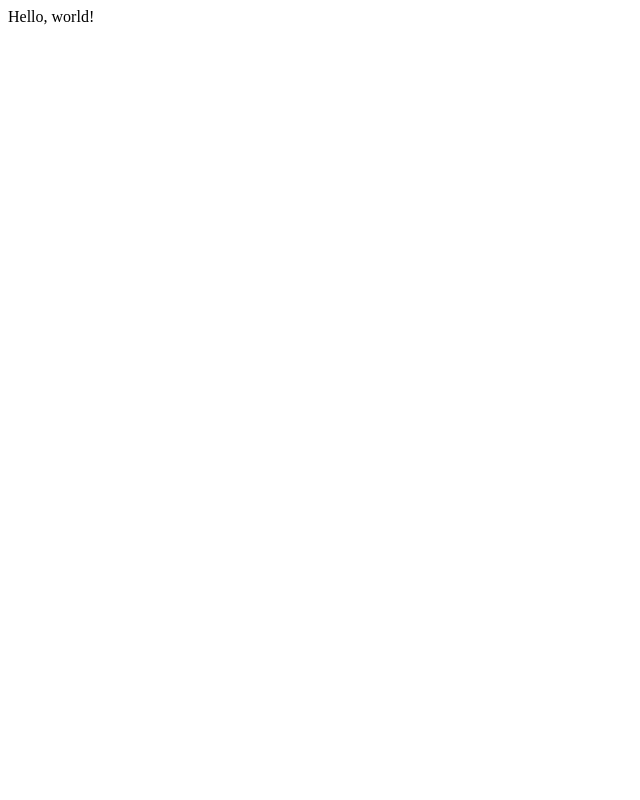
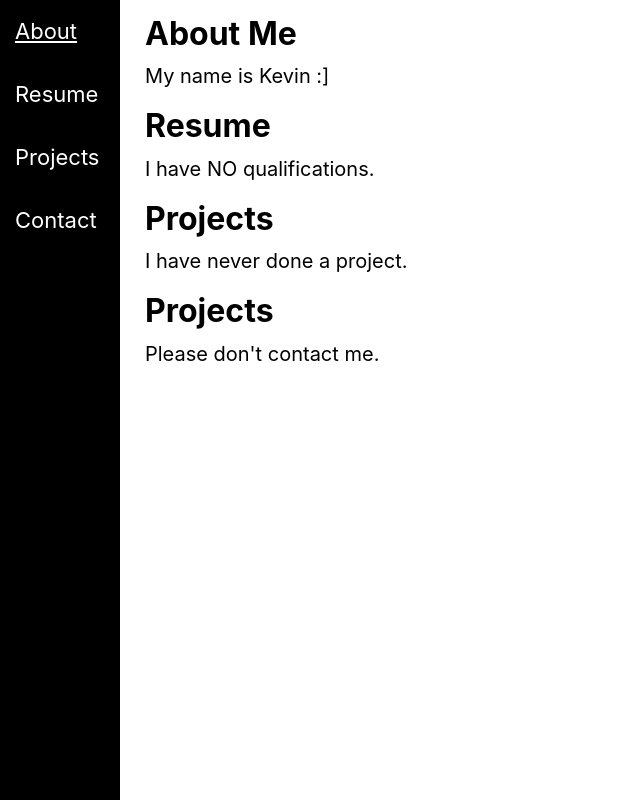
Before and after one commit to keviny1031/project0, a plain HTML site: page index.html in a window 1280 px wide. Shown: the whole page, without its empty margins (0-640 px from the left). Drawn offline with nearby package versions, Linux system fonts and the light colour scheme.

Commit message:
Basic main page with sidebar

```diff
--- a/index.html
+++ b/index.html
@@ -1,9 +1,31 @@
 <!DOCTYPE html>
 <html>
-    <head>
-        <title>My Webpage</title>
-    </head>
-    <body>
-        Hello, world!
-    </body>
+  <head>
+    <link rel="stylesheet" href="style.css">
+    <link rel="stylesheet" href="https://stackpath.bootstrapcdn.com/bootstrap/4.1.1/css/bootstrap.min.css" integrity="sha384-WskhaSGFgHYWDcbwN70/dfYBj47jz9qbsMId/iRN3ewGhXQFZCSftd1LZCfmhktB" crossorigin="anonymous">
+  </head>
+  <body>
+    <div class="sidenav">
+      <a href="#about">About</a>
+      <a href="#resume">Resume</a>
+      <a href="#projects">Projects</a>
+      <a href="#contact">Contact</a>
+    </div>
+
+    <div class="main">
+
+      <h2 id="about">About Me</h2>
+      <p>My name is Kevin :]</p>
+
+      <h2 id="resume">Resume</h2>
+      <p>I have NO qualifications.</p>
+
+      <h2 id="projects">Projects</h2>
+      <p>I have never done a project.</p>
+
+      <h2 id="contact">Projects</h2>
+      <p>Please don't contact me.</p>
+
+    </div>
+  </body>
 </html>
--- /dev/null
+++ b/style.css
@@ -0,0 +1,49 @@
+.sidenav {
+  height: 100%;
+  width: 120px;
+  position: fixed;
+  z-index: 1;
+  top: 0;
+  left: 0;
+  background-color: black;
+  overflow-x: hidden;
+}
+.sidenav a {
+  padding: 15px;
+  text-decoration: none;
+  font-size: 22px;
+  color: white;
+  display: block;
+}
+.sidenav a:hover {
+  color: white;
+}
+
+.main {
+  color: black;
+  margin-left: 120px;
+  /* Same as the width of the sidenav */
+  font-size: 20px;
+  /* Increased text to enable scrolling */
+  padding: 15px;
+  padding-left: 25px;
+}
+.main h2 {
+  font-weight: bold;
+}
+
+@media screen and (max-height: 450px) {
+  .sidenav {
+    padding: 5px;
+  }
+
+  .sidenav a {
+    font-size: 16px;
+  }
+
+  .main {
+    font-size: 14px;
+  }
+}
+
+/*# sourceMappingURL=style.css.map */
```
Also changed, not shown: 1 other file.
